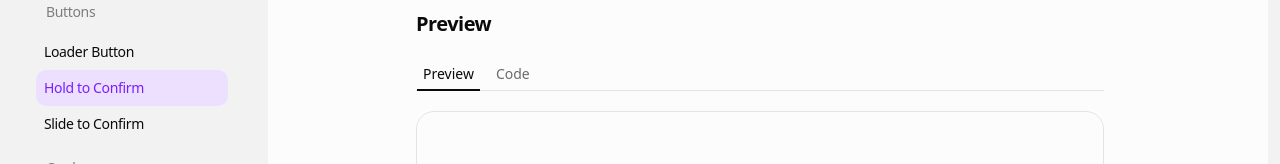
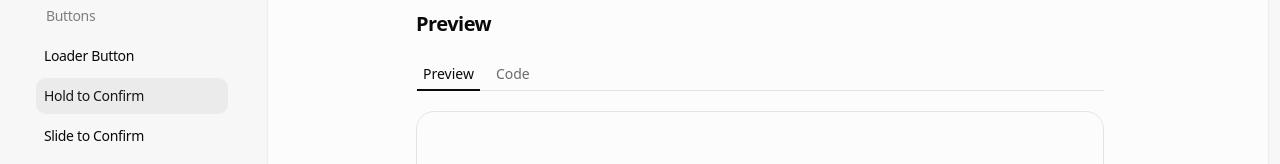
Before and after one commit to k4rtikay/ui-library, a Next.js app: page /docs/components/hold-to-confirm in a window 1280 px wide. Shown: the part 294-458 px from the top of the page. Built offline with nearby package versions, Linux system fonts and the light colour scheme; some icons are missing.

Commit message:
style: colors

```diff
--- a/src/app/docs/components/loader-button/loader-button-demo.tsx
+++ b/src/app/docs/components/loader-button/loader-button-demo.tsx
@@ -35,6 +35,7 @@ export default function LoaderButtonDemo() {
     return (
         <div className="flex flex-col min-h-[15rem] w-full items-center justify-center gap-8">
             <LoaderButton
+                className="bg-primary-foreground text-primary"
                 state={buttonState}
                 onClick={() => simulateHandleClick(1500)}
             >
--- a/src/app/globals.css
+++ b/src/app/globals.css
@@ -55,8 +55,8 @@
     --card-foreground: oklch(0.145 0 0);
     --popover: oklch(1 0 0);
     --popover-foreground: oklch(0.145 0 0);
-    --primary: #F3EBFF;
-    --primary-foreground: #8533FF;
+    --primary: oklch(0.94 0 0);
+    --primary-foreground: oklch(0.205 0 0);
     --secondary: oklch(0.98 0 0);
     --secondary-foreground: oklch(0.205 0 0);
     --muted: oklch(0.96 0 0);
@@ -72,10 +72,10 @@
     --chart-3: oklch(0.398 0.07 227.392);
     --chart-4: oklch(0.828 0.189 84.429);
     --chart-5: oklch(0.769 0.188 70.08);
-    --sidebar: oklch(0.96 0 0);
+    --sidebar: oklch(0.975 0 0);
     --sidebar-foreground: oklch(0.145 0 0);
-    --sidebar-primary: hsl(265, 100%, 94%);
-    --sidebar-primary-foreground: #781FFF;
+    --sidebar-primary: oklch(0.94 0 0);
+    --sidebar-primary-foreground: oklch(0.205 0 0);
     --sidebar-accent: oklch(0.925 0 0);
     --sidebar-accent-foreground: oklch(0.205 0 0);
     --sidebar-border: oklch(0.922 0 0);
@@ -83,14 +83,14 @@
 }
 
 .dark {
-    --background: oklch(0.24 0 0);
+    --background: oklch(0.22 0 0);
     --foreground: oklch(0.985 0 0);
     --card: oklch(0.22 0 0);
     --card-foreground: oklch(0.985 0 0);
     --popover: oklch(0.205 0 0);
     --popover-foreground: oklch(0.985 0 0);
-    --primary: #8533FF80;
-    --primary-foreground: #F3EBFF;
+    --primary: oklch(0.269 0 0);
+    --primary-foreground: oklch(0.97 0 0);
     --secondary: oklch(0.269 0 0);
     --secondary-foreground: oklch(0.985 0 0);
     --muted: oklch(0.269 0 0);
@@ -108,8 +108,8 @@
     --chart-5: oklch(0.645 0.246 16.439);
     --sidebar: oklch(0.205 0 0);
     --sidebar-foreground: oklch(0.985 0 0);
-    --sidebar-primary: #8533FF80;
-    --sidebar-primary-foreground: #F3EBFF;
+    --sidebar-primary: oklch(0.29 0 0);
+    --sidebar-primary-foreground: oklch(0.94 0 0);
     --sidebar-accent: oklch(0.269 0 0);
     --sidebar-accent-foreground: oklch(0.985 0 0);
     --sidebar-border: oklch(1 0 0 / 10%);
--- a/src/components/website/docs-shell.tsx
+++ b/src/components/website/docs-shell.tsx
@@ -66,7 +66,7 @@ export function DocsShell({ children }: DocsShellProps) {
             >
                 <Sidebar isCollapsed={isSidebarCollapsed} />
             </motion.div>
-            <div className="relative m-3 min-h-0 min-w-0 overflow-hidden rounded-4xl bg-background">
+            <div className="relative m-3 min-h-0 min-w-0 overflow-hidden rounded-4xl bg-background shadow-sm">
                 <DocsHeader
                     key={pathname}
                     isSidebarCollapsed={isSidebarCollapsed}
--- a/src/components/website/nav-routes.tsx
+++ b/src/components/website/nav-routes.tsx
@@ -74,7 +74,7 @@ export default function NavRoutes({ searchQuery = "" }: NavRoutesProps) {
                                 </span>
                             </AccordionTrigger>
                             <AccordionContent className="mx-1 -my-2 px-2 py-2 pb-2">
-                                <ul className="mt-1 flex flex-col pl-2">
+                                <ul className="mt-1 flex flex-col pl-2 space-y-1">
                                     {category.items.map((item) => {
                                         const isActive = pathname === item.href;
 
@@ -83,7 +83,7 @@ export default function NavRoutes({ searchQuery = "" }: NavRoutesProps) {
                                                 <Link
                                                     href={item.href}
                                                     className={cn(
-                                                        "relative block rounded-lg p-2 text-base md:text-sm font-[520] tracking-tight text-foreground hover:bg-sidebar-accent transition-all duration-150 ease-out",
+                                                        "relative block rounded-lg p-2 text-base md:text-sm font-[520] tracking-tight text-foreground hover:bg-sidebar-primary transition-all duration-150 ease-out",
                                                         isActive &&
                                                             "text-sidebar-primary-foreground bg-sidebar-primary hover:text-sidebar-primary-foreground hover:bg-sidebar-primary",
                                                     )}
```
